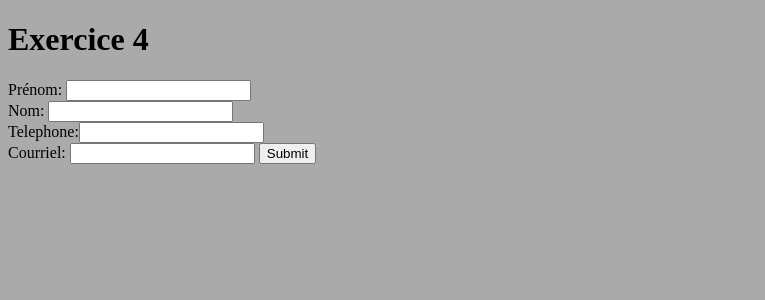
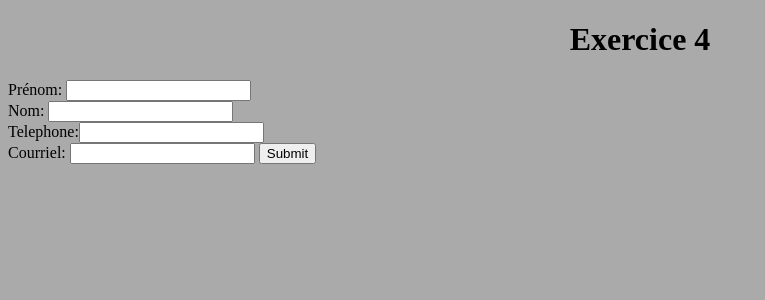
Before and after one commit to amelieboyer/veille_node5, a Node server app: page /formulaire in a window 1280 px wide. Shown: the top 300 px of the page, without its empty margins (0-765 px from the left). Run offline with Node 20, Linux system fonts and the light colour scheme; some libraries are stand-ins or nearby versions.

Commit message:
aligner le h1 au centre

```diff
--- a/public/css/style.css
+++ b/public/css/style.css
@@ -1,5 +1,8 @@
 body {
   background-color: #aaa;
+}
+h1 {
+  text-align: center;
 }
 table {
   background-color: #ffffff;
--- a/public/less/style.less
+++ b/public/less/style.less
@@ -5,6 +5,10 @@ background-color: #aaa;
 
 }
 
+h1 {
+
+	text-align: center;
+}
 
 table {
 
```
